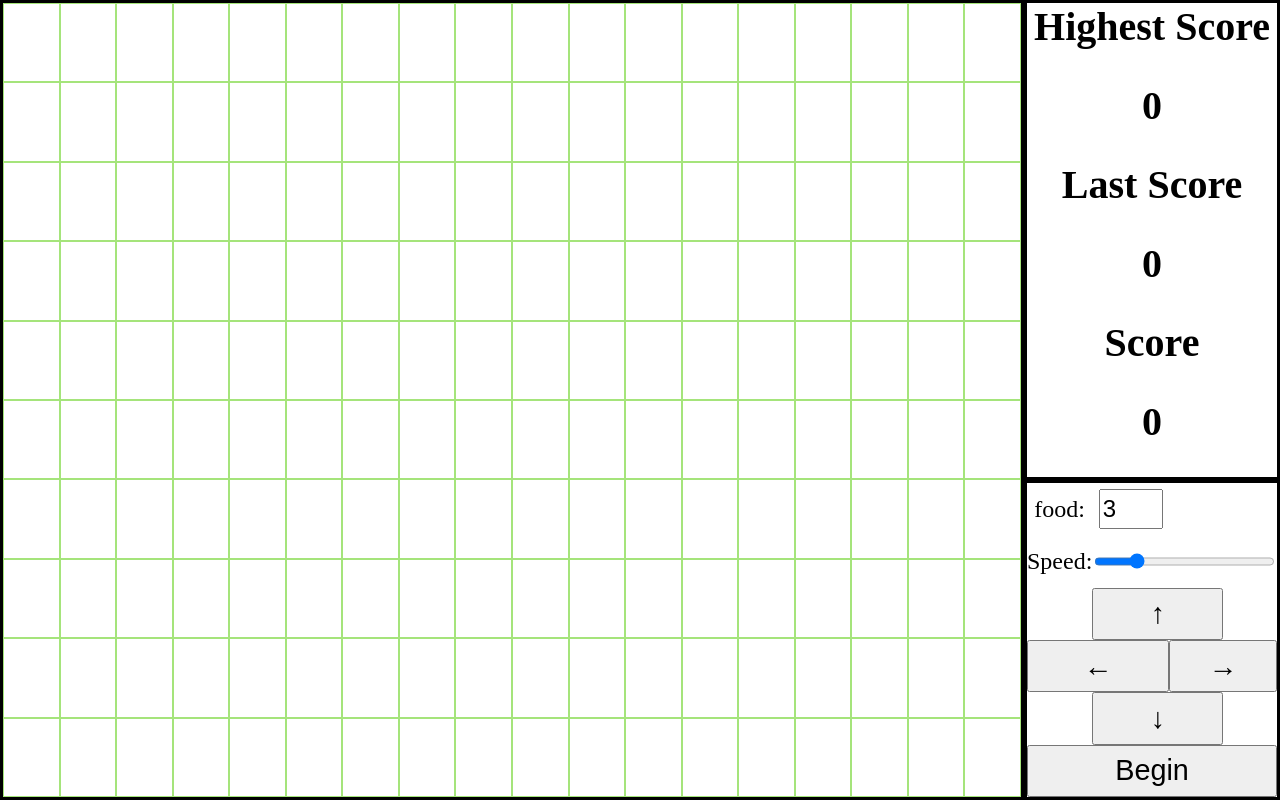
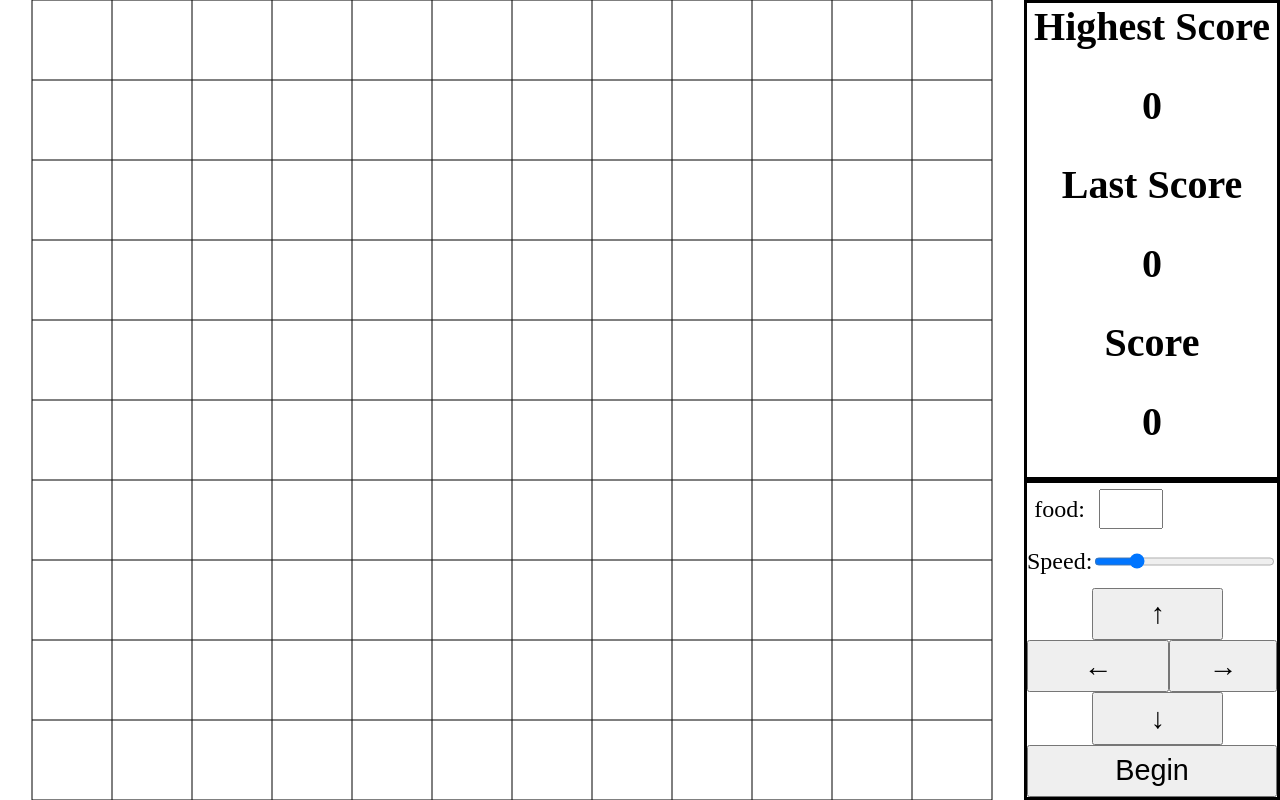
Before and after one commit to masaad01/Snake-Game, a plain HTML site: page index.html in a window 1280 px wide. Drawn offline with Linux system fonts and the light colour scheme.

Commit message:
basic layout for canvas
deleted old grid and added basic canvas and a clear function for it

```diff
--- a/Snake.css
+++ b/Snake.css
@@ -17,16 +17,11 @@
     border: solid;
 }
 #mainSec{
+    border: 0px;
     grid-row: 1 / 3;
-
-    display: grid;
-    grid-template: repeat(var(--sizeY) , 1fr) / repeat(var(--sizeX), 1fr);
 }
-#mainSec div{
-    border: 1px solid #a5e47b;
-    font-size: var(--fontSize);
-    font-weight: bold;
-    text-align: center;
+canvas{
+    display: block;
 }
 #scoreSec{
     font-size: 2.5em;
--- a/Snake.js
+++ b/Snake.js
@@ -1,6 +1,6 @@
 let timeInterval = 200;
 let speed = 5;
-const size = {x: 18, y:10};//x = 1.8*y (approx for my screen)
+const size = {x: undefined, y:10};//x = 1.75*y (approx for my screen) it is auto calculated
 
 let foodPercentage = 2/100;                         //percentage of multiple food but they
                                                      //may overlap so the actusal max percentage
@@ -15,7 +15,7 @@
     this.arrow = "r";
     this.headPosition = "";
     this.tailPosition = "";
-    this.grid = Array2d(size.x,size.y);
+    this.grid = "";
     this.gameOver = true;
     this.maxScore = 0;
     this.lastScore = 0;
@@ -133,7 +133,10 @@
 }
 
 function SnakeGUI(){
-    this.cells = "";
+    this.mainSection = "";
+    this.canvas = "";
+    this.ctx = "";
+    this.cellSize = 0;
     this.game = new Snake();
     this.buttons = {r: "", l: "", u: "", d: "", reset: ""};
     this.input = {speed: "" ,food:""};
@@ -142,6 +145,7 @@
 
     this.start = function(){
         this.creatElements();
+        this.clearCanvas();
         this.addEvents();
         this.reset();
     }
@@ -150,7 +154,7 @@
         body.innerHTML = "";
 
         var container = htmlCreator("div",body,"container","");
-        var mainSection = htmlCreator("div",container,"mainSec","view");
+        this.mainSection = htmlCreator("div",container,"mainSec","view");
         var scoreSection = htmlCreator("div",container,"scoreSec","view");
         var controlsSection = htmlCreator("div",container,"controlsSec","view");
 
@@ -182,12 +186,14 @@
         this.buttons.d = htmlCreator("button", controlsSection, "downButton", "button", "&darr;");
         this.buttons.reset = htmlCreator("button", controlsSection, "resetButton", "button", "Begin");
 
-        this.setMapSize(size.x,size.y);
-        var c = Array2d(size.x,size.y);
-        for(var i=0;i<size.y;i++)
-            for(var j=0;j<size.x;j++)
-                c[j][i] = htmlCreator("div", mainSection,"","emptyCell");
-        this.cells = c;
+        this.canvas = htmlCreator("canvas" ,this.mainSection);
+        this.canvas.height = this.mainSection.offsetHeight ;
+        this.canvas.width = this.mainSection.offsetWidth;
+
+        this.cellSize = this.canvas.height / size.y;
+        size.x = Math.floor(this.canvas.width / this.cellSize);
+
+        this.ctx = this.canvas.getContext("2d");
     }
     this.addEvents = function(){
         var self = this;
@@ -273,11 +279,27 @@
 
         this.buttons.reset.innerHTML = "Begin";
     }
-    this.setMapSize = function(x,y){
-        var root = document.querySelector(":root");
-        root.style.setProperty("--sizeX",x);
-        root.style.setProperty("--sizeY",y);
-        root.style.setProperty("--fontSize",(3*18/x) + "em");
+    this.clearCanvas = function(){
+        let space = (this.canvas.width - this.cellSize * size.x)/2;
+
+        this.ctx.clearRect(0,0,this.canvas.width,this.canvas.height);
+
+        for(let i=0;i<size.y+1;i++){
+            this.ctx.beginPath();
+            this.ctx.moveTo(space+ 0, i * this.cellSize);
+            this.ctx.lineTo(space+ this.cellSize * size.x, i * this.cellSize);
+            this.ctx.stroke();
+        }
+        for(let i=0;i<size.x+1;i++){
+            this.ctx.beginPath();
+            this.ctx.moveTo(space+ i * this.cellSize,0);
+            this.ctx.lineTo(space+ i * this.cellSize,this.canvas.height);
+            this.ctx.stroke();
+        }
+
+    }
+    this.draw = function(x,y){
+
     }
 }
 
```
